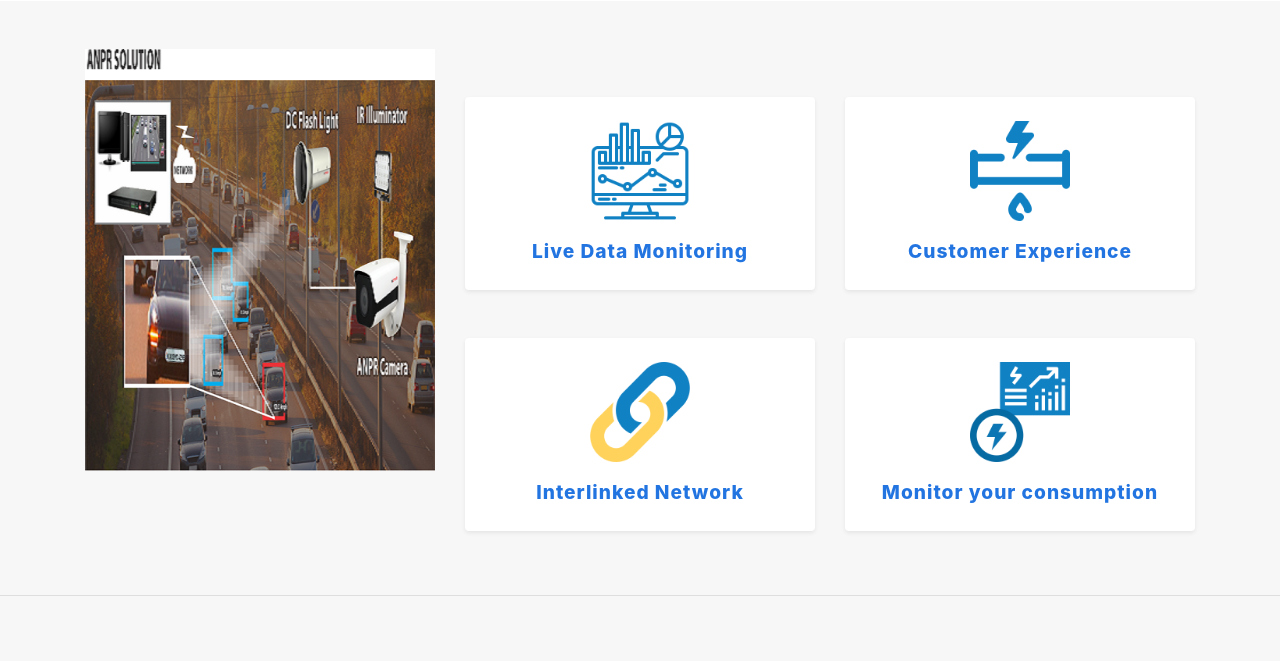
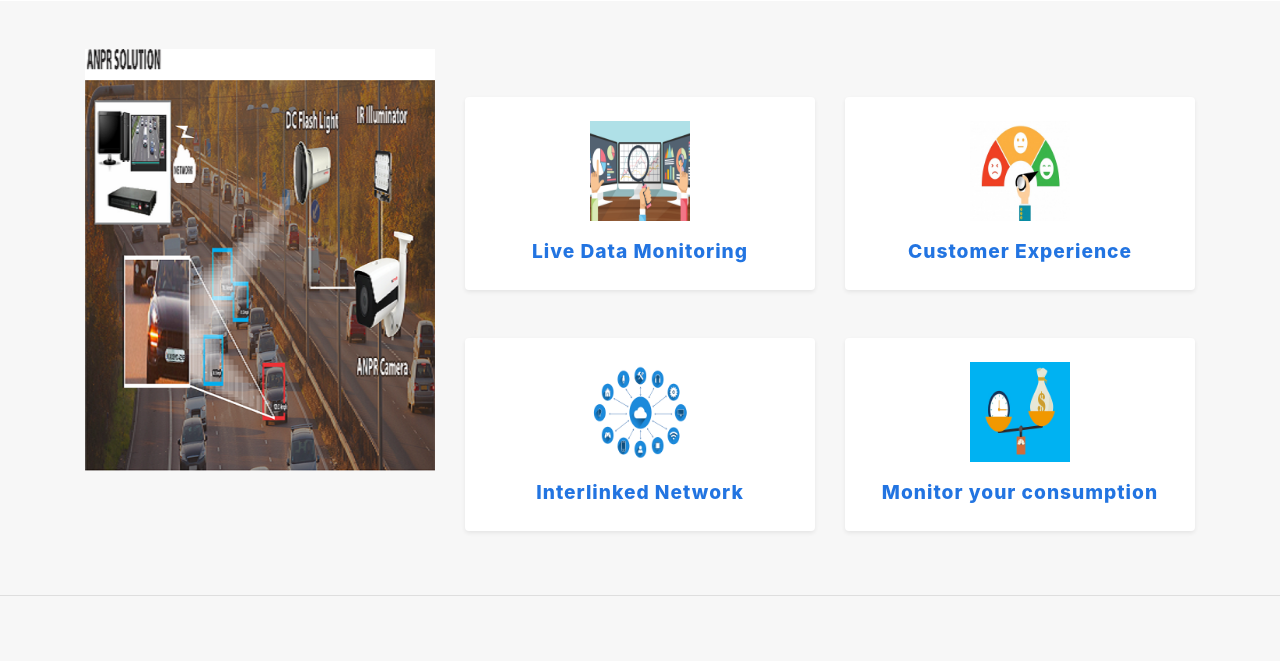
Before and after one commit to adityakalra581/Automated-fuel-stations, a Flask app: page / in a window 1280 px wide. Shown: the part 1516-2177 px from the top of the page. Run offline with Flask 2, Linux system fonts and the light colour scheme; some libraries are stand-ins or nearby versions.

Commit message:
New feature tabs added

```diff
--- a/flask_blog/templates/home.html
+++ b/flask_blog/templates/home.html
@@ -49,14 +49,14 @@
                 <div class="row my-sm-5">
                     <div class="col-sm-6">
                         <div class="features card p-2 shadow-sm border-0 mb-3 mb-sm-0">
-                            <img class="img-fluid mx-auto my-3" src="{{ image }}/1.live-data.png">
+                            <img class="img-fluid mx-auto my-3" src="{{ image }}/DataMonitoring.png">
                             <p class="caption">Live Data
                                 Monitoring</p>
                         </div>
                     </div>
                     <div class="col-sm-6">
                         <div class="features card p-2 shadow-sm border-0 mb-3 mb-sm-0">
-                            <img class="img-fluid mx-auto my-3" src="{{ image }}/2.detect-leakage.png">
+                            <img class="img-fluid mx-auto my-3" src="{{ image }}/customer-exp.jpg">
                             <p class="caption">Customer Experience</p>
                         </div>
                     </div>
@@ -64,14 +64,14 @@
                 <div class="row">
                     <div class="col-sm-6">
                         <div class="features card p-2 shadow-sm border-0 mb-3 mb-sm-0">
-                            <img class="img-fluid mx-auto my-3" src="{{ image }}/3.interlinked-network.png">
+                            <img class="img-fluid mx-auto my-3" src="{{ image }}/iot-connect.png">
                             <p class="caption">Interlinked
                                 Network</p>
                         </div>
                     </div>
                     <div class="col-sm-6">
                         <div class="features card p-2 shadow-sm border-0 mb-3 mb-sm-0">
-                            <img class="img-fluid mx-auto my-3" src="{{ image }}/4.business-and-finance.png">
+                            <img class="img-fluid mx-auto my-3" src="{{ image }}/time.jpg">
                             <p class="caption">Monitor your
                                 consumption</p>
                         </div>
```
Also changed, not shown: flask_blog/static/images/DataMonitoring.png (added), flask_blog/static/images/customer-exp.jpg (added), flask_blog/static/images/iot-connect.png (added), flask_blog/static/images/time.jpg (added).
